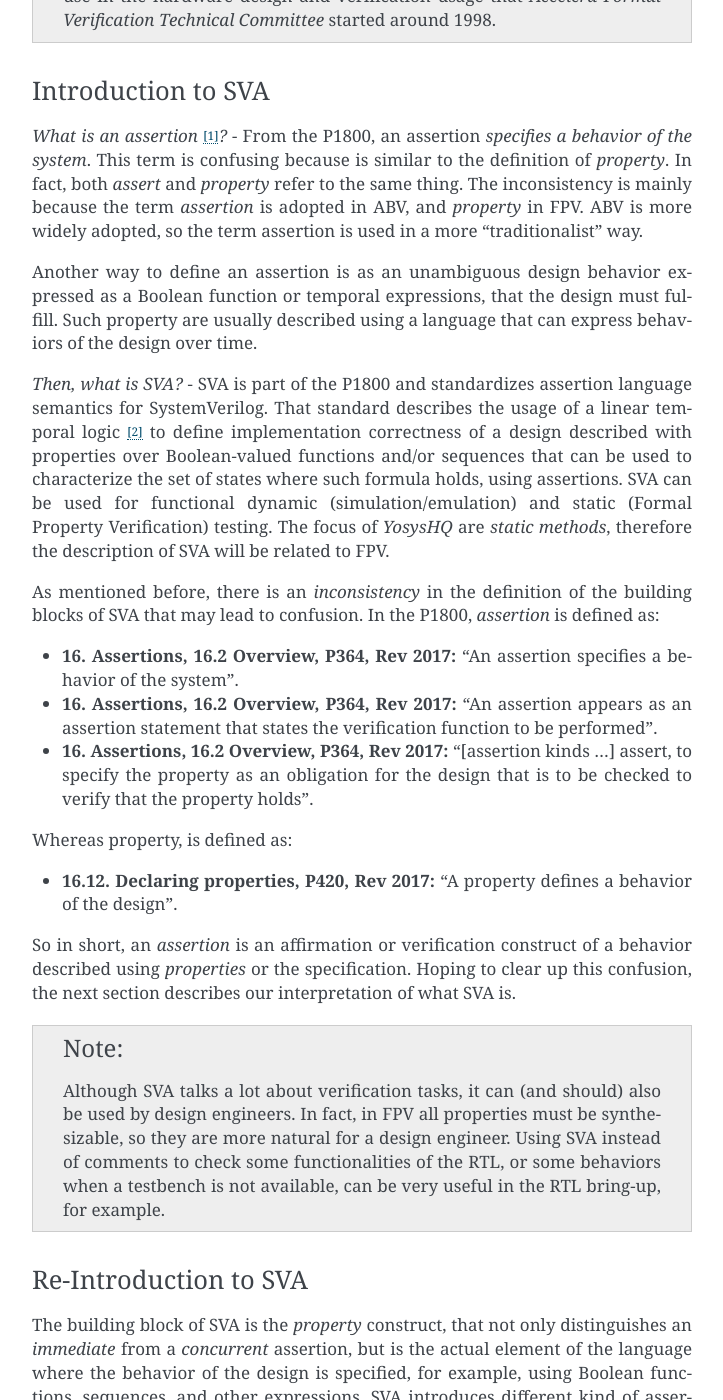
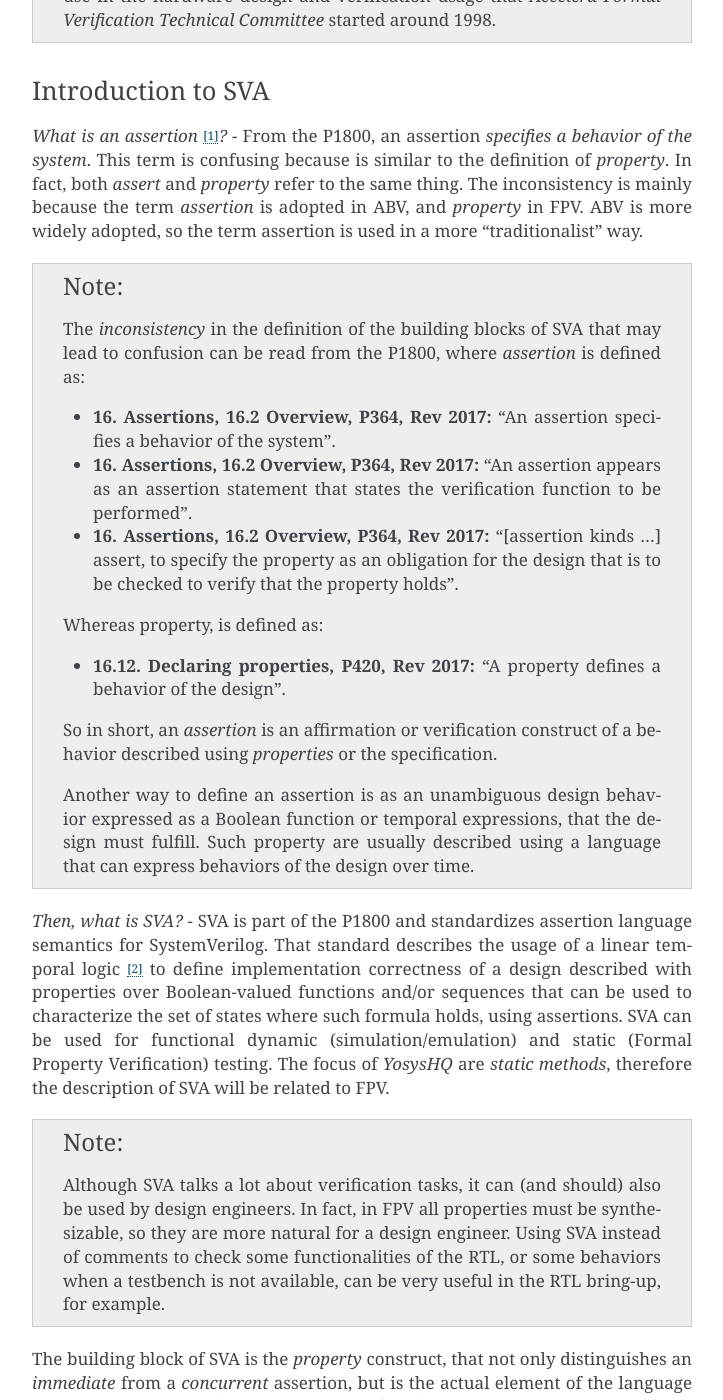
Before and after one commit to YosysHQ-Docs/AppNote-109, a Sphinx documentation site: the page built from docs/source/index.rst, in a window 1280 px wide and 1400 px high, scrolled down 1640 px. Shown: the whole window, without its empty margins (388-1111 px from the left). Built offline with Sphinx 7.4.7, drawn with Linux system fonts in a browser that asks for light colours; some of the changed lines change nothing that is shown; some of the changed text lies outside the part shown.

Commit message:
Ready for review

```diff
--- a/docs/source/index.rst
+++ b/docs/source/index.rst
@@ -87,10 +87,32 @@ similar to the definition of *property*. In fact, both *assert* and
 the term *assertion* is adopted in ABV, and *property* in FPV. ABV is more
 widely adopted, so the term assertion is used in a more "traditionalist" way.
 
-Another way to define an assertion is as an unambiguous design behavior
-expressed as a Boolean function or temporal expressions, that the design
-must fulfill. Such property are usually described using a language that
-can express behaviors of the design over time.
+.. note::
+
+   The *inconsistency* in the definition of the
+   building blocks of SVA that may lead to confusion can be read from the P1800, where
+   *assertion* is defined as:
+
+   - **16. Assertions, 16.2 Overview, P364, Rev 2017:** "An assertion specifies
+     a behavior of the system".
+   - **16. Assertions, 16.2 Overview, P364, Rev 2017:** "An assertion appears as
+     an assertion statement that states the verification function to be performed".
+   - **16. Assertions, 16.2 Overview, P364, Rev 2017:** "[assertion kinds ...] assert,
+     to specify the property as an obligation for the design that is to be checked to
+     verify that the property holds".
+
+   Whereas property, is defined as:
+
+   - **16.12. Declaring properties, P420, Rev 2017:** "A property defines a behavior
+     of the design".
+
+   So in short, an *assertion* is an affirmation or verification construct of a behavior
+   described using *properties* or the specification.
+
+   Another way to define an assertion is as an unambiguous design behavior
+   expressed as a Boolean function or temporal expressions, that the design
+   must fulfill. Such property are usually described using a language that
+   can express behaviors of the design over time.
 
 *Then, what is SVA?* - SVA is part of the P1800 and standardizes
 assertion language semantics for SystemVerilog. That standard describes
@@ -102,26 +124,6 @@ functional dynamic (simulation/emulation) and static (Formal Property
 Verification) testing. The focus of *YosysHQ* are *static methods*,
 therefore the description of SVA will be related to FPV.
 
-As mentioned before, there is an *inconsistency* in the definition of the
-building blocks of SVA that may lead to confusion. In the P1800, *assertion*
-is defined as:
-
-- **16. Assertions, 16.2 Overview, P364, Rev 2017:** "An assertion specifies
-  a behavior of the system".
-- **16. Assertions, 16.2 Overview, P364, Rev 2017:** "An assertion appears as
-  an assertion statement that states the verification function to be performed".
-- **16. Assertions, 16.2 Overview, P364, Rev 2017:** "[assertion kinds ...] assert,
-  to specify the property as an obligation for the design that is to be checked to
-  verify that the property holds".
-
-Whereas property, is defined as:
-
-- **16.12. Declaring properties, P420, Rev 2017:** "A property defines a behavior
-  of the design".
-
-So in short, an *assertion* is an affirmation or verification construct of a behavior
-described using *properties* or the specification. Hoping to clear up this confusion, the
-next section describes our interpretation of what SVA is.
 
 .. note::
    Although SVA talks a lot about verification tasks, it can (and should) also be
@@ -131,8 +133,7 @@ next section describes our interpretation of what SVA is.
    or some behaviors when a testbench is not available, can be very useful in the
    RTL bring-up, for example.
 
-Re-Introduction to SVA
-----------------------
+
 The building block of SVA is the `property` construct, that not only
 distinguishes an *immediate* from a *concurrent* assertion, but is the
 actual element of the language where the behavior of the design is specified,
```
